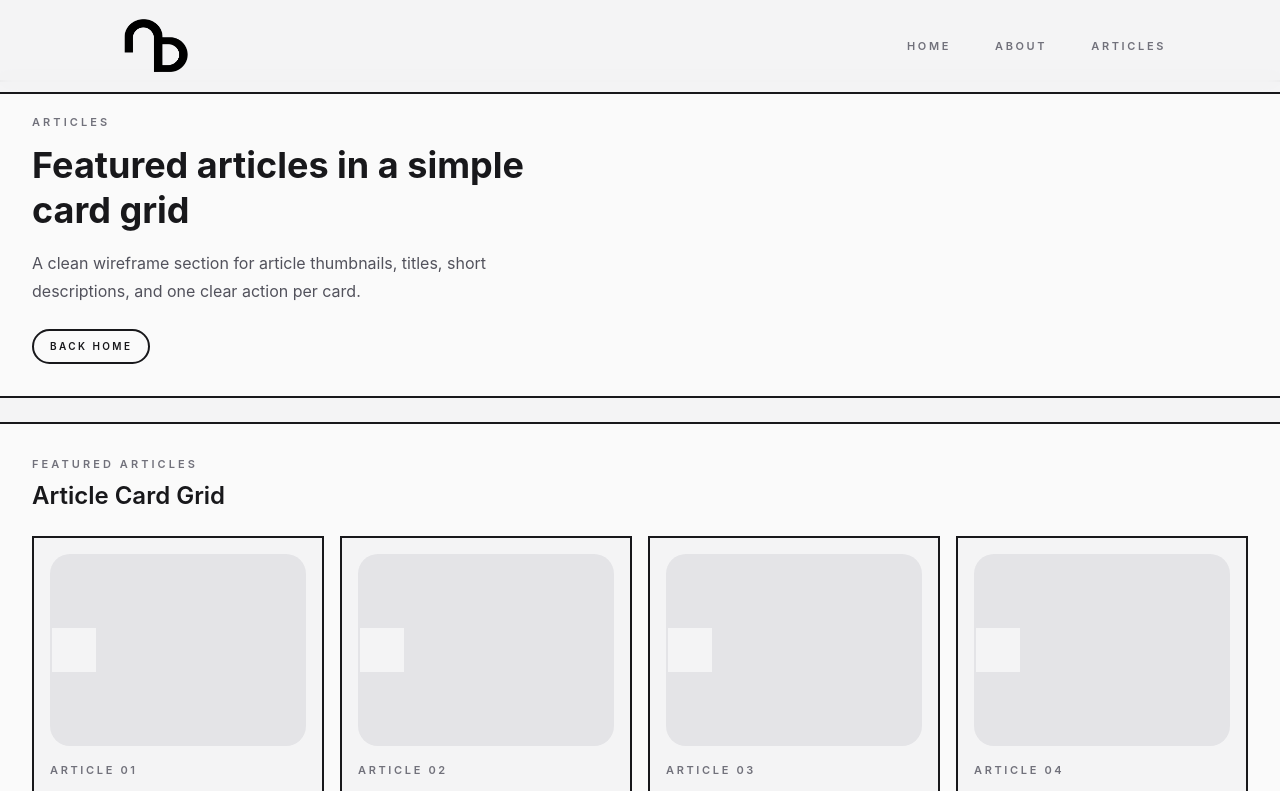
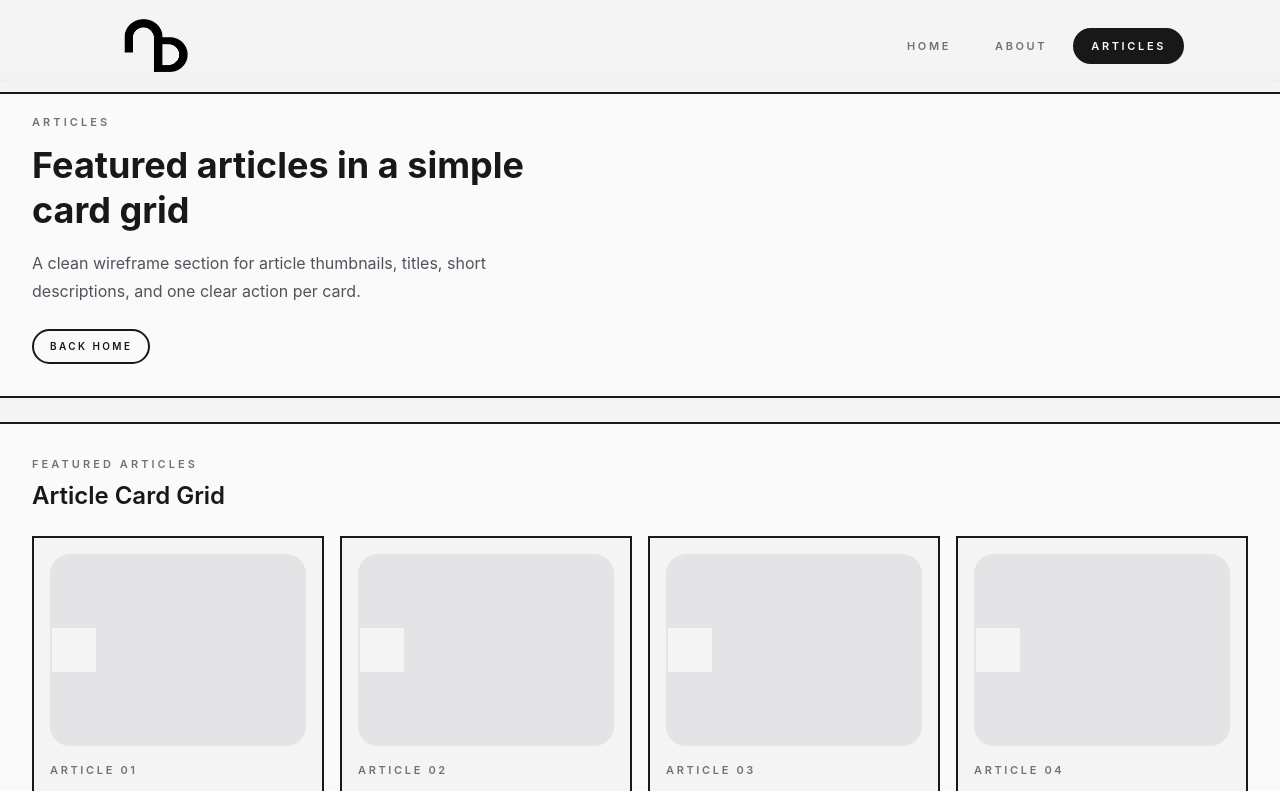
Before and after one commit to njeybe/natividad-webprog, a React (Vite) app in the folder natividad-client/: page /articles in a window 1280 px wide. Shown: the top 791 px of the page. Built offline with nearby package versions, Linux system fonts and the light colour scheme.

Commit message:
fix: debug articles routes to prevent the Not Found Page callback

```diff
--- a/natividad-client/src/App.jsx
+++ b/natividad-client/src/App.jsx
@@ -25,7 +25,7 @@ const routes = [
         element: <ArticleListPage />,
       },
       {
-        path: "/article/:name",
+        path: "articles/:name",
         element: <ArticlePage />,
       },
     ],
--- a/natividad-client/src/assets/article-content.js
+++ b/natividad-client/src/assets/article-content.js
@@ -20,7 +20,7 @@ const articles = [
     ],
   },
   {
-    name: "ract-components-lifecycle",
+    name: "react-components-lifecycle",
     title: "React Component Lifecycle",
     content: [
       "Class components have lifecycle methods: mounting, updating, unmounting.",
--- a/natividad-client/src/components/Navbar.jsx
+++ b/natividad-client/src/components/Navbar.jsx
@@ -4,7 +4,7 @@ import logo from "../assets/images/Logo.png";
 const links = [
   { label: "Home", to: "/" },
   { label: "About", to: "/about" },
-  { label: "Articles", to: "/article" },
+  { label: "Articles", to: "/articles" },
 ];
 
 const navLinkClassName = ({ isActive }) =>
--- a/natividad-client/src/pages/AboutPage.jsx
+++ b/natividad-client/src/pages/AboutPage.jsx
@@ -14,7 +14,7 @@ const AboutPage = () => {
             <p className="mb-3 text-[11px] font-semibold uppercase tracking-[0.28em] text-zinc-500">About Me</p>
             <h1 className="text-3xl font-bold leading-tight text-zinc-900 sm:text-4xl">JB Natividad: Mobile & Web Specialist.</h1>
             <p className="mt-4 text-sm leading-7 text-zinc-600">I am a 3rd-year student at National University. I specialize in Mobile and Web Applications and aim to build high-performance backend systems.</p>
-            <div className="mt-6 flex gap-3"><Button to="/" variant="primary">Home</Button><Button to="/article">Articles</Button></div>
+            <div className="mt-6 flex gap-3"><Button to="/" variant="primary">Home</Button><Button to="/articles">Articles</Button></div>
           </div>
         </div>
       </section>
--- a/natividad-client/src/pages/ArticlePage.jsx
+++ b/natividad-client/src/pages/ArticlePage.jsx
@@ -1,9 +1,9 @@
 import { useParams } from "react-router-dom";
 import Button from "../components/Button";
-import articles from "../assets/article-content";
+import articles from "../assets/article-content.js";
 
 function ArticlePage() {
-  const { name } = useParams;
+  const { name } = useParams();
   const article = articles.find((article) => article.name === name);
 
   if (!article) {
@@ -11,7 +11,7 @@ function ArticlePage() {
       <div className="flex w-full flex-col gap-6">
         <section className="border-y-2 border-zinc-900 bg-zinc-50 px-4 py-6 sm:px-6 sm:py-8 lg:px-8">
           <div className="mx-auto max-w-3xl">
-            <h1 className="text-3xl font-bold text-zic-900">
+            <h1 className="text-3xl font-bold text-zinc-900">
               Article not found
             </h1>
             <Button to="/articles">Back to Articles</Button>
@@ -28,7 +28,7 @@ function ArticlePage() {
           <div className="mb-4">
             <Button to="/articles">Back to Articles</Button>
           </div>
-          <p className="mb-3 text-[11px] font-semibold upppercase tracking-[0.28em] text-zinc-500">
+          <p className="mb-3 text-[11px] font-semibold uppercase tracking-[0.28em] text-zinc-500">
             Article
           </p>
           <h1 className="text-3xl font-bold leading-tight text-zinc-900 sm:text-4xl">
@@ -45,7 +45,7 @@ function ArticlePage() {
 
       <section className="border-y-2 border-zinc-900 bg-amber-50 px-4 py-6 sm:px-6 sm-py-8 lg:px-8">
         <div className="mx-auto max-w-3xl">
-          <div className="flex aspect-4/3 items-center justify-center rounded-[1.25.rem] border-2 border-zinc-900 bg-zinc-200 mb-8">
+          <div className="flex aspect-4/3 items-center justify-center rounded-[1.25rem] border-2 border-zinc-900 bg-zinc-200 mb-8">
             <div className="h-24 w-24 border-2 border-zinc-300 bg-zinc100" />
           </div>
 
```
